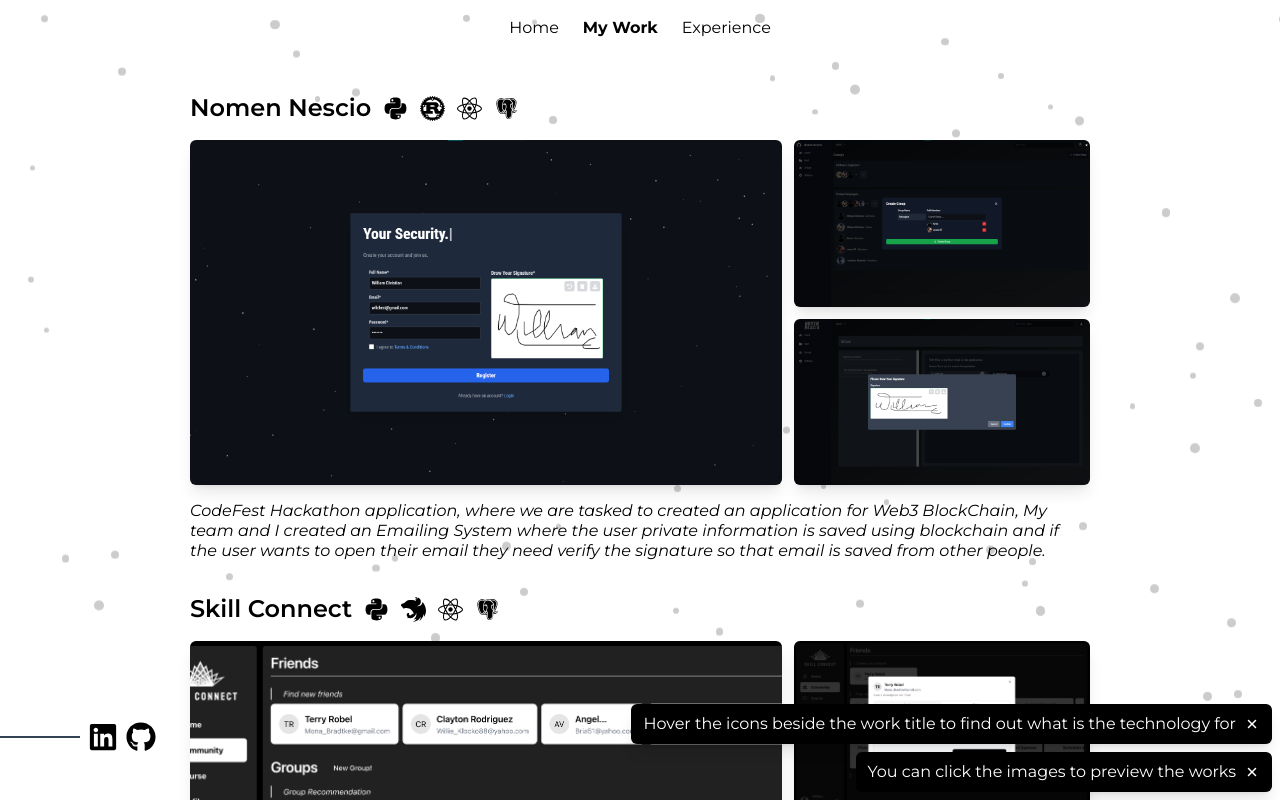
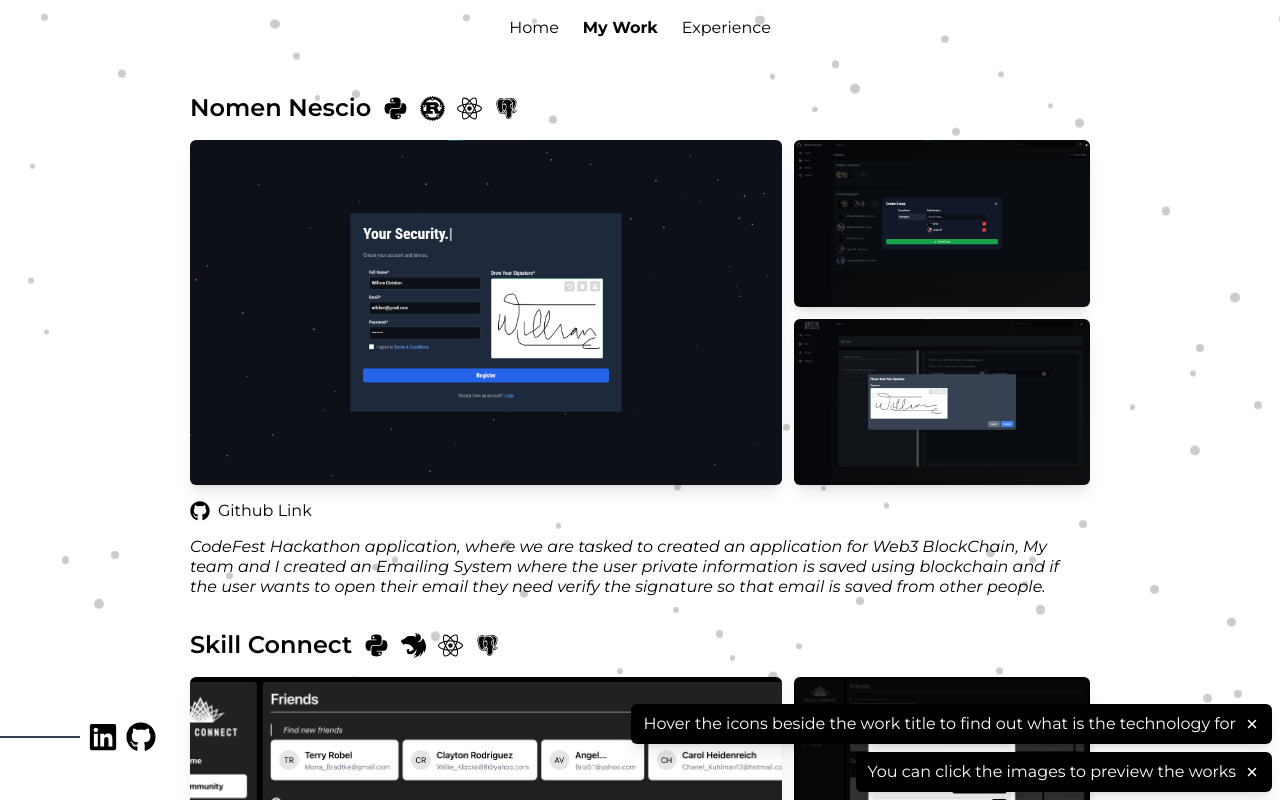
Before and after one commit to wllchrst/william-christian-portfolio, a React (Vite) app: page /my-work in a window 1280 px wide. Shown: the top 800 px of the page. Built offline with nearby package versions, Linux system fonts and the light colour scheme.

Commit message:
feat: add github link to work card

```diff
--- a/src/components/works/work-card.tsx
+++ b/src/components/works/work-card.tsx
@@ -1,3 +1,4 @@
+import { FaGithub } from "react-icons/fa6";
 import { IWork } from "../../interfaces/work-interface";
 import WorkImageComponent from "./work-image-component";
 import WorkTechStacks from "./work-techstacks";
@@ -11,11 +12,25 @@ function WorkCard({ work }: Props) {
     <div className="flex flex-col gap-4">
       <div className="flex gap-3 items-center">
         <div className="flex text-2xl font-semibold">{work.title}</div>
-        <WorkTechStacks work={work}/>
+        <WorkTechStacks work={work} />
       </div>
       <div className="flex">
         <WorkImageComponent work={work} />
       </div>
+      {work.githubLink != "" && (
+        <div>
+          <a
+            href={work.githubLink}
+            className="flex items-center gap-2"
+            target="_blank"
+            rel="noopener noreferrer"
+          >
+            <FaGithub size={20} />
+            <p>Github Link</p>
+          </a>
+        </div>
+      )}
+
       <div className="italic leading-5">
         <p>{work.description}</p>
       </div>
```
